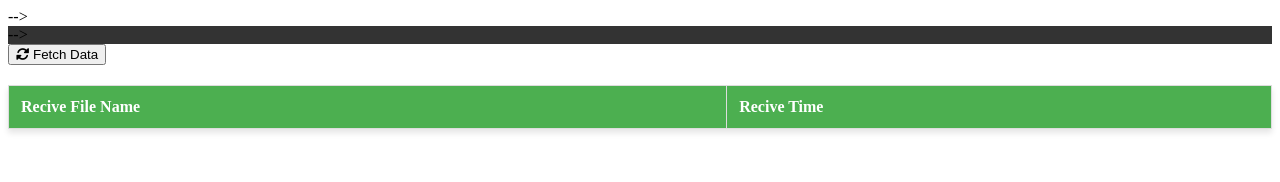
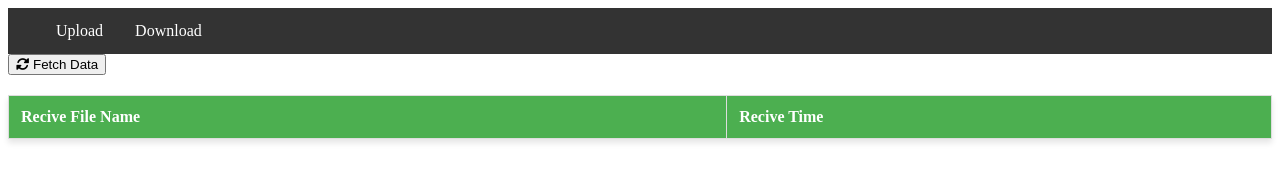
Before and after one commit to bmloha/trivia, a plain HTML site: page indexrecived.html in a window 1280 px wide. Drawn offline with Linux system fonts and the light colour scheme; no server answers.

Commit message:
update menu

```diff
--- a/indexrecived.html
+++ b/indexrecived.html
@@ -58,12 +58,10 @@
                 <link rel="stylesheet" href="https://cdnjs.cloudflare.com/ajax/libs/font-awesome/6.0.0/css/all.min.css">
     </head>
     <body>
-<!--        <!-- Horizontal menu -->-->
         <nav>
-<!--            <a href="http://localhost:8080">Home</a>-->
-<!--            <a href="upload">Upload</a>-->
-<!--            <a href="receive">Download</a>-->
-<!--            <!-- Add more menu items as needed -->-->
+            <a href="https://bmloha.github.io/trivia/home"></a>
+            <a href="https://bmloha.github.io/trivia/upload">Upload</a>
+            <a href="https://bmloha.github.io/trivia/receive">Download</a>
         </nav>
 
         <button onclick="reloadPage()">
```
Also changed, not shown: index.html (+3 -4 lines), indexsend.html (+5 -0 lines).
